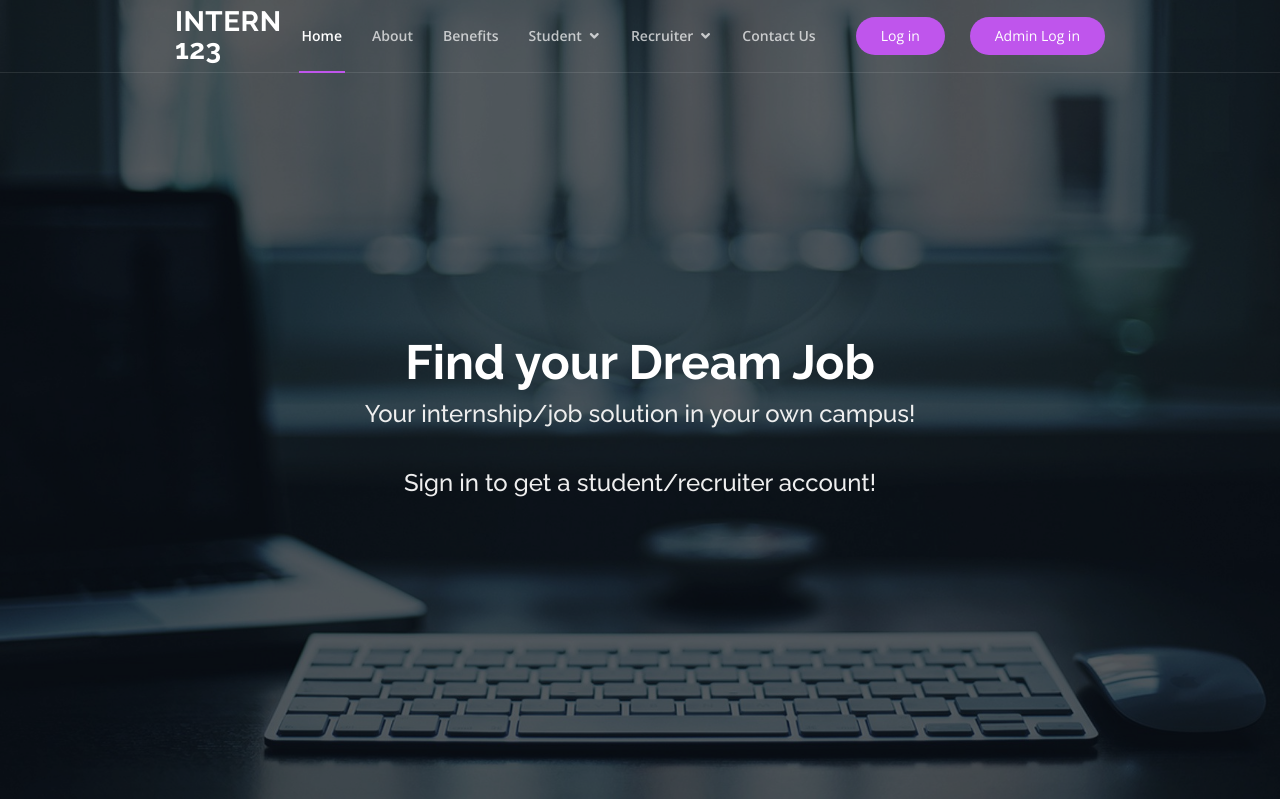
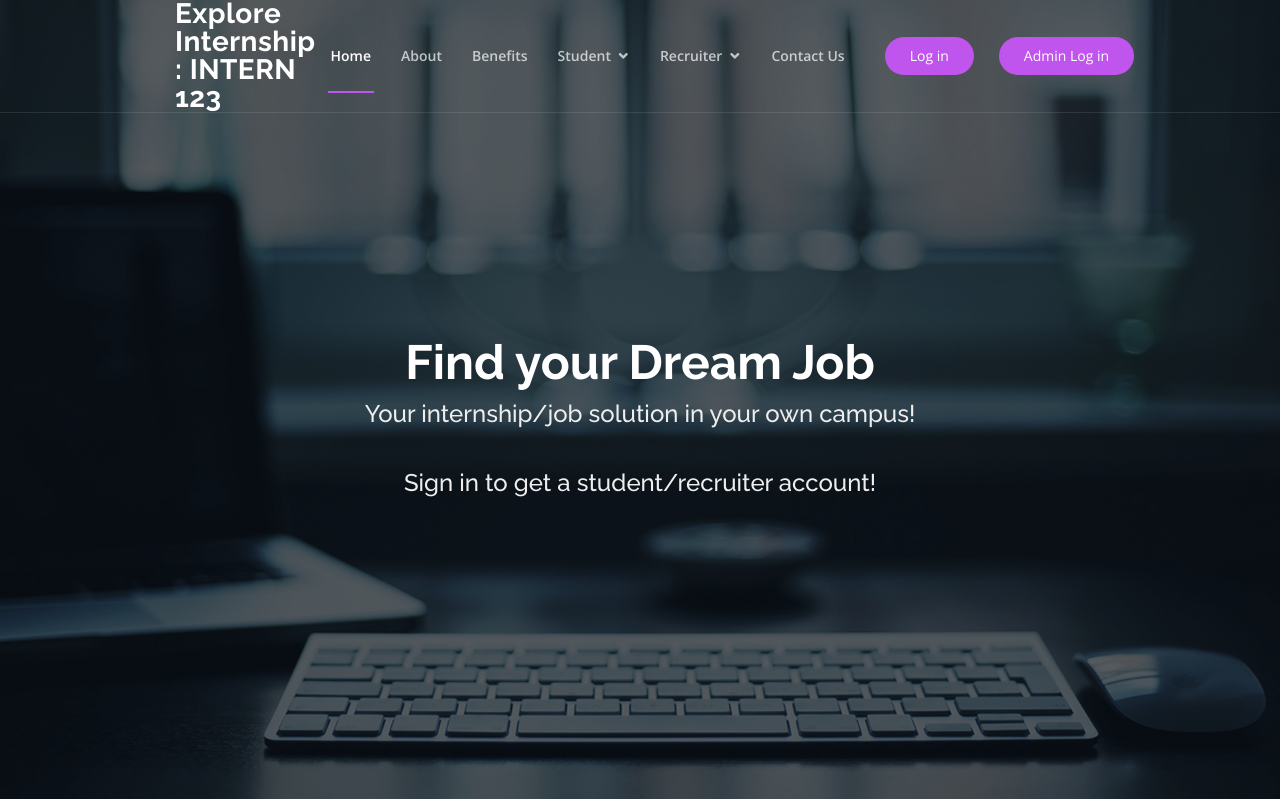
Before and after one commit to srk129/intern123, a PHP site: page /wpfile/home.php in a window 1280 px wide. Shown: the top 799 px of the page. Run offline with PHP 8.4, Linux system fonts and the light colour scheme.

Commit message:
Update home.php

```diff
--- a/home.php
+++ b/home.php
@@ -11,10 +11,12 @@ session_start();
 <html lang="en">
 
 <head>
-  <meta charset="utf-8">
-  <meta content="width=device-width, initial-scale=1.0" name="viewport">
+<meta charset="UTF-8">
+  <meta name="description" content="Get dream internship Offer of your choice." >
 
-  <title>INTERN123</title>
+  <meta name="keywords" content="internship Offer ,student internship,summer internship,best internship" >
+
+  <title>Internship Portal:INTERN123</title>
 
   <!-- Google Fonts -->
   <link href="https://fonts.googleapis.com/css?family=Open+Sans:300,300i,400,400i,600,600i,700,700i|Raleway:300,300i,400,400i,500,500i,600,600i,700,700i|Poppins:300,300i,400,400i,500,500i,600,600i,700,700i" rel="stylesheet">
@@ -39,7 +41,7 @@ session_start();
 
       <div class="row justify-content-center">
         <div class="col-xl-9 d-flex align-items-center justify-content-between">
-          <h1 class="logo"><a href="index.html">INTERN 123</a></h1>
+          <h1 class="logo"><a href="index.html">Explore Internship : INTERN 123</a></h1>
 
           <nav class="nav-menu d-none d-lg-block">
             <ul>
@@ -211,7 +213,7 @@ session_start();
               <p>More options and one to one interaction</p>
             </div>
           </div>
-          <div class="image col-lg-6 order-1 order-lg-2" style='background-image: url("assets/img/bg1.jpg");'></div>
+          <div class="image col-lg-6 order-1 order-lg-2" style='background-image: url("assets/img/bg1.jpg");' alt='internship image'></div>
         </div>
 
       </div>
```
